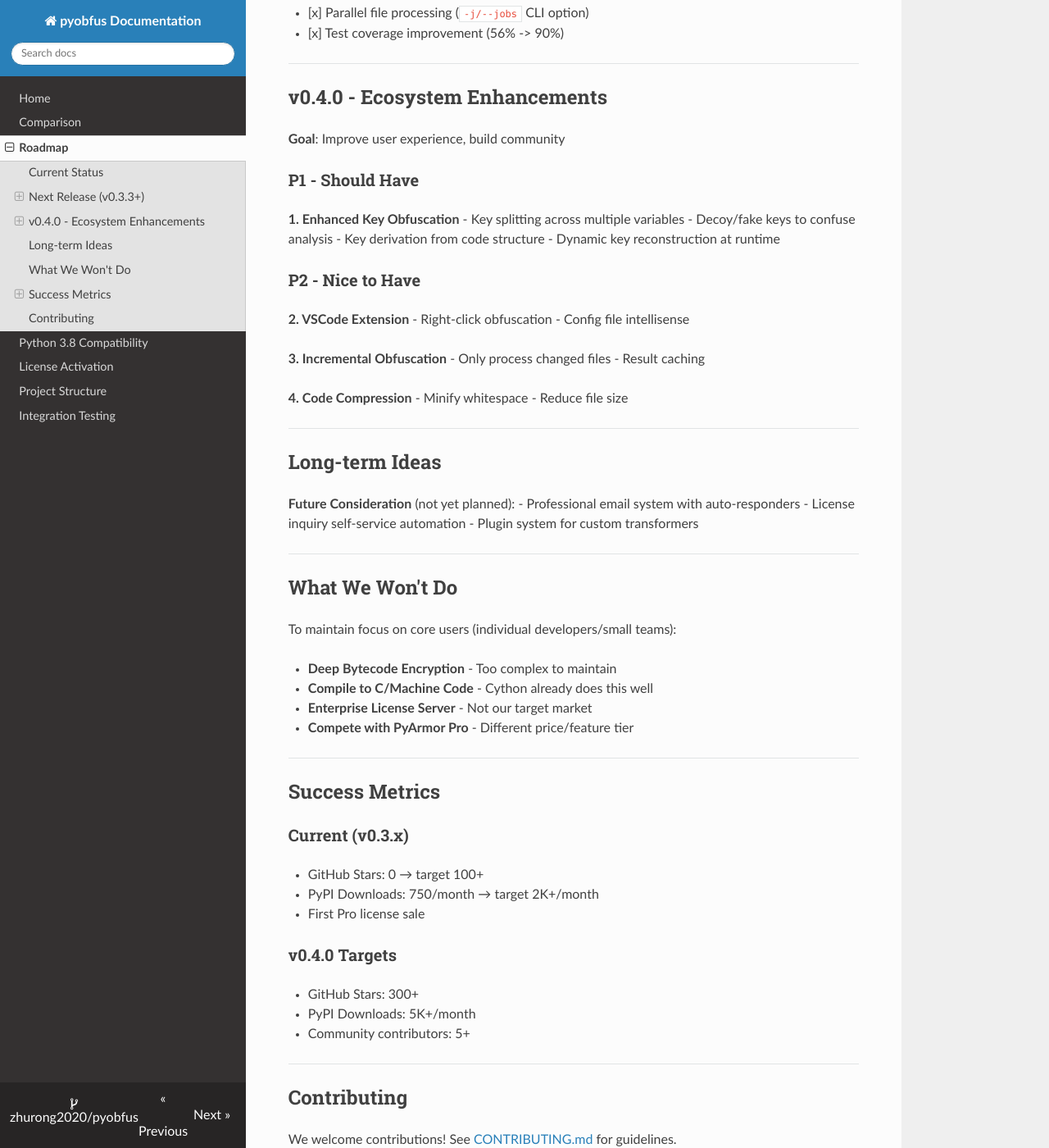
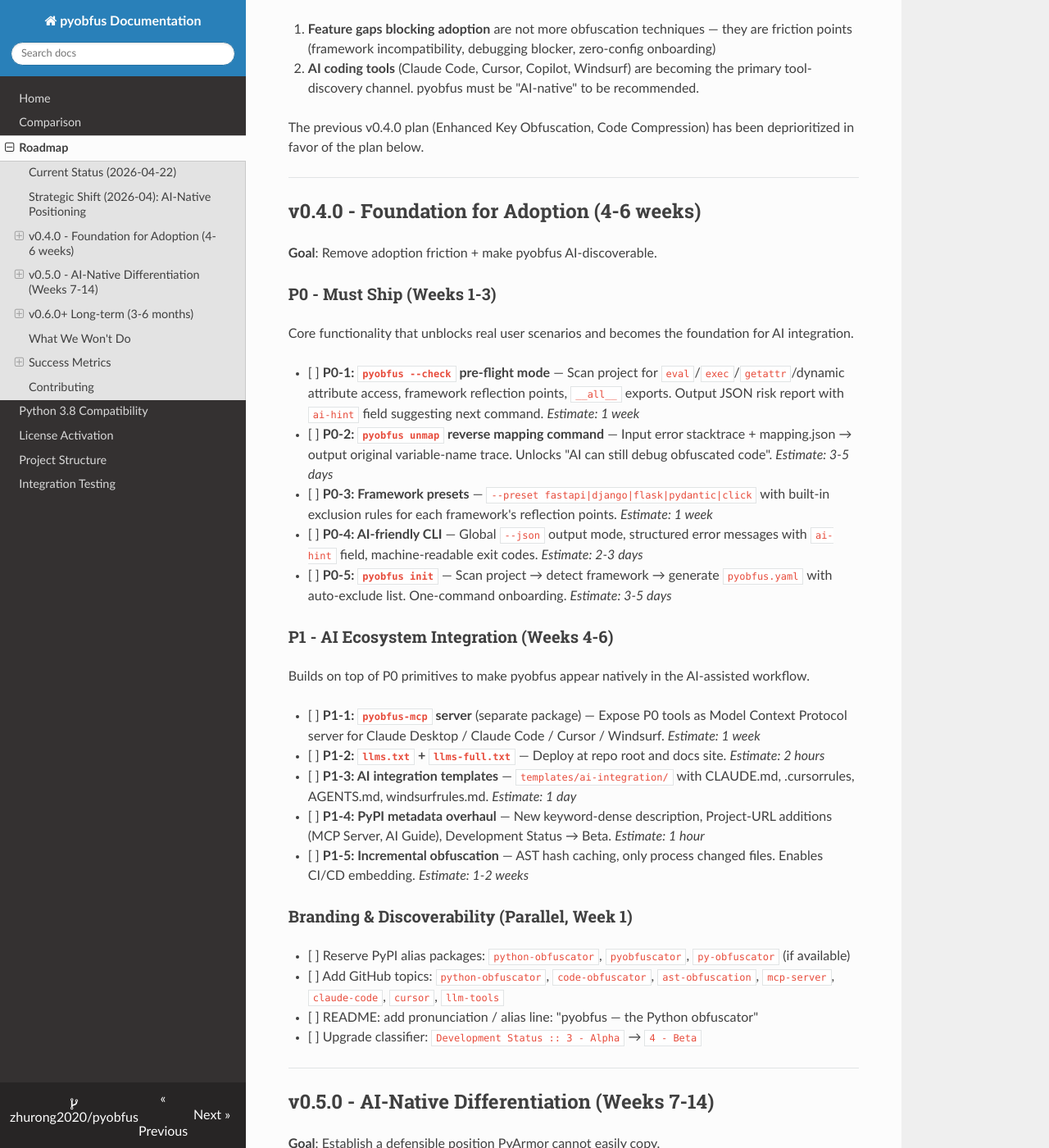
Before and after one commit to zhurong2020/pyobfus, an MkDocs documentation site: the page built from docs/ROADMAP.md, in a window 1280 px wide and 1400 px high, scrolled down 779 px. Shown: the whole window at 82% size. Built offline with MkDocs 1.6.1, drawn with Linux system fonts in a browser that asks for light colours; nearby versions of some CDN libraries; some of the changed text lies outside the part shown.

Commit message:
docs: reshape v0.4 roadmap around AI-native positioning
Drop "Enhanced Key Obfuscation" from v0.4 (no user-demand signal, no AI
recommend value) in favor of an adoption-focused plan:

- P0 (weeks 1-3): --check pre-flight, unmap reverse mapping, framework
  presets, --json/ai-hint CLI, pyobfus init
- P1 (weeks 4-6): pyobfus-mcp server, llms.txt, AI integration templates,
  PyPI metadata overhaul, incremental obfuscation
- P2 (v0.5): Selective Opacity, VSCode extension, --strip-ai-artifacts,
  import obfuscation, numeric obfuscation

AI_INTEGRATION_STRATEGY.md documents the naming signal-density attack
(AI models may not know "pyobfus" by name; solve via alias packages +
co-branding + keyword density), how AI coding tools discover tools in
2026, and the marketing phase that only starts after P0+P1 ship.

Co-Authored-By: Claude Opus 4.7 (1M context) <noreply@anthropic.com>

````diff
--- /dev/null
+++ b/docs/AI_INTEGRATION_STRATEGY.md
@@ -0,0 +1,209 @@
+# AI Integration Strategy
+
+**Status**: Strategic plan (2026-04-22)
+**Owner**: Rong Zhu (@zhurong2020)
+**Related docs**: [ROADMAP.md](ROADMAP.md) · [V0.4_EXECUTION_LOG.md](V0.4_EXECUTION_LOG.md) · [COMPARISON.md](COMPARISON.md)
+
+---
+
+## 1. The Core Problem
+
+As of 2026-04, pyobfus has:
+
+- **PyPI downloads**: ~324 / month (≈ 100 real users after filtering mirror scans)
+- **GitHub stars**: 0
+- **External contributors / issue reporters**: 0
+- **Presence in AI training data**: Near-zero
+
+When a developer asks Claude Code / Cursor / Copilot / Windsurf "how do I obfuscate this Python project", the AI recommends **PyArmor** every time — because PyArmor has been discussed extensively on Stack Overflow, Medium, Reddit, and in blog posts for 5+ years. pyobfus has no such presence.
+
+**Crucially: AI models may not even recognize the name "pyobfus" unless they can look it up live.** Re-training cycles are 6-18 months. We cannot wait.
+
+This document explains how pyobfus breaks out of this cold-start trap.
+
+---
+
+## 2. How AI Coding Tools Actually Discover Tools
+
+Based on observed behavior of Claude Code, Cursor, Copilot, and Windsurf in 2026:
+
+```
+User asks AI: "obfuscate this Python project"
+        ↓
+AI's decision inputs (in order of influence):
+  1. Training data (SO, GitHub READMEs, blogs) — slow to change
+  2. PyPI search results + package descriptions — moderate control
+  3. CLAUDE.md / AGENTS.md / .cursorrules in user's project — full control
+  4. MCP server registry (Anthropic MCP marketplace, Cursor marketplace) — full control
+  5. llms.txt at crawled documentation sites — full control
+  6. `pip install X` then `X --help` + README.md — full control
+```
+
+**Current pyobfus only reaches input #6.** Items 3-5 are entirely within our control and offer instant leverage.
+
+---
+
+## 3. The Naming Signal-Density Strategy
+
+**Renaming is off the table** (7.78k cumulative downloads, existing users, git history). Instead: flood every touchable channel with **explicit co-branding** that associates the name `pyobfus` with generic search terms.
+
+### Immediate actions (all < half a day total)
+
+| Action | How |
+|---|---|
+| **PyPI alias squatting** | Check / reserve `python-obfuscator`, `pyobfuscator`, `py-obfuscator`. Each is a 5-line wrapper: `from pyobfus import *` + a README pointing to the real package. |
+| **Co-branding in every doc header** | Always write: **"pyobfus — the Python obfuscator"** (not "pyobfus: an obfuscator"). Forces the association into training corpora. |
+| **README pronunciation line** | "Pronounced as 'Python obfuscator' (pyobfus)." |
+| **Keyword-dense PyPI description** | From `"Modern Python Code Obfuscator with AST-based Transformations"` to `"pyobfus — Python obfuscator / code obfuscator / AST-based python-obfuscator; AI-native, MCP-ready, modern PyArmor alternative"` |
+| **GitHub topics** | `python-obfuscator`, `code-obfuscator`, `ast-obfuscation`, `mcp-server`, `claude-code`, `cursor`, `llm-tools` |
+| **Dev status upgrade** | `Development Status :: 3 - Alpha` → `4 - Beta` (consistent with 561 tests / 90% coverage) |
+
+Tracked as "Branding quick wins" task.
+
+---
+
+## 4. The Feature → AI Discovery Pipeline
+
+Every P0/P1 feature is scored on three axes:
+
+- **User pain solved** (does anyone hit this problem?)
+- **Defensibility** (can PyArmor copy it in a sprint?)
+- **AI-native smell** (will AI tools reach for it in an agentic workflow?)
+
+### P0 Features — Why each one matters
+
+| Feature | User pain | Defensibility | AI-native smell |
+|---|---|---|---|
+| `--check` pre-flight | "Will obfuscation break my code?" | Medium — PyArmor could copy | High — AI calls it to self-heal |
+| `unmap` reverse mapping | "Now I can't debug in prod" | **High** — PyArmor's C-layer can't support it | **Critical** — unlocks AI-assisted debugging of obfuscated code |
+| Framework presets | "Does it work with FastAPI?" | Low — PyArmor could add presets | High — AI loves preset names |
+| `--json` + ai-hint | "Error message doesn't help me fix it" | Low | **Critical** — AI parses output, chains commands |
+| `pyobfus init` | "What config should I use?" | Low | High — AI's first instinct is "init" |
+
+### P2 Features — Defensibility focus
+
+| Feature | Why PyArmor can't / won't copy |
+|---|---|
+| Selective Opacity (layered protection) | Their entire philosophy is "all-or-nothing bytecode encryption". Layered reveal is architecturally incompatible. |
+| `--strip-ai-artifacts` | Requires semantic AST analysis of AI writing patterns — off PyArmor's roadmap (enterprise-focused). |
+| VSCode extension (marketplace) | PyArmor has no free marketplace footprint. Cold start for them too. |
+
+---
+
+## 5. MCP Server — The Highest-Leverage Single Action
+
+**Model Context Protocol** is Anthropic's open spec (Nov 2024) now adopted by Claude Desktop, Claude Code, Cursor, Windsurf, Zed. A pyobfus MCP server:
+
+### Tools to expose (v0.1)
+
+```python
+tools = [
+    "obfuscate_project(path, preset='balanced', framework=None) -> result",
+    "check_obfuscation_risks(path) -> risk_report",
+    "unmap_traceback(error_text, mapping_file) -> original_trace",
+    "generate_config(framework) -> yaml_config",
+    "explain_mapping(mapping_file, symbol) -> explanation",
+]
+```
+
+### Distribution path
+
+1. Publish `pyobfus-mcp` as standalone Python package
+2. Submit to [Anthropic MCP Registry](https://github.com/modelcontextprotocol/servers)
+3. Documented install snippet for Claude Desktop `claude_desktop_config.json`
+4. Same snippet works in Cursor (`~/.cursor/mcp.json`), Windsurf, Zed
+
+### Expected outcome (30-60 days after publish)
+
+- AI agents with MCP enabled will **autonomously discover and call pyobfus tools** when user intent matches
+- Registry listing = free, permanent exposure to the entire Claude Desktop / Cursor install base
+- Differentiator PyArmor does not have and is 6-12 months from having
+
+---
+
+## 6. llms.txt Standard
+
+Proposed by Jeremy Howard (2024), now crawled by Claude.ai, Perplexity, Cursor. Format:
+
+```
+/llms.txt          — concise project overview (< 200 lines)
+/llms-full.txt     — full API + typical use cases
+/docs/llms.txt     — same at docs site
+```
+
+**Content principle**: Not a README translation. Write as a **decision tree for AI**:
+
+```
+# pyobfus — the Python obfuscator
+
+## When to use
+- Shipping proprietary Python code
+- Protecting logic before PyPI publishing
+- Adding friction layer before binary distribution
+
+## When NOT to use
+- Need compiled performance → use Nuitka
+- Code runs in Jupyter REPL → obfuscation breaks interactive use
+- Government / classified code → use encrypted VM, not obfuscation
+
+## Quick task → command map
+- Library code: `pyobfus src/ --preset safe`
+- FastAPI project: `pyobfus src/ --preset fastapi`
+- Commercial SaaS: `pyobfus src/ --preset commercial --pro`
+- Dry-run check: `pyobfus src/ --check`
+- Debug a trace: `pyobfus unmap --trace error.log --mapping mapping.json`
+```
+
+---
+
+## 7. AI-Integration Templates
+
+Place in `templates/ai-integration/` — users copy into their own projects, which transitively teaches **their** AI tools about pyobfus (viral distribution).
+
+Files:
+
+- `CLAUDE.md` — Claude Code project-level rules
+- `.cursorrules` — Cursor rules (legacy format)
+- `.cursor/rules/pyobfus.mdc` — Cursor new format
+- `AGENTS.md` — generic agent protocol
+- `windsurfrules.md` — Windsurf rules
+- `.github/copilot-instructions.md` — GitHub Copilot instructions
+
+Each template explains (in < 50 lines): when to invoke pyobfus, typical command sequences, `unmap` for debugging, excluded paths for common frameworks.
+
+---
+
+## 8. Marketing Phase (only after P0 + P1 shipped)
+
+Rule: **No marketing article until the MCP server and unmap command are live.** Otherwise we sell vaporware and damage credibility.
+
+### Planned content (weeks 7-8)
+
+| # | Title | Channel | Goal |
+|---|---|---|---|
+| 1 | Enabling Claude Code to auto-obfuscate: pyobfus MCP integration | dev.to, 有心工坊, 知乎 | Technical authority + traffic |
+| 2 | pyobfus vs PyArmor 2026: Python protection in the AI era | Medium, 有心工坊 | Intercept PyArmor searches |
+| 3 | Selective Opacity: the layered obfuscation PyArmor can't do | Hacker News (Show HN), dev.to | Establish original theory |
+| 4 | 5 high-rank Stack Overflow answers: FastAPI obfuscation, reverse-mapping debug, AI-assisted debugging of obfuscated code | Stack Overflow | **Seed training corpus** |
+| 5 | /r/Python weekly showcase post | Reddit | Community exposure |
+| 6 | Product Hunt launch | Product Hunt | One-shot high-visibility |
+
+---
+
+## 9. Measurement Cadence
+
+Every 2 weeks, append a status block to [V0.4_EXECUTION_LOG.md](V0.4_EXECUTION_LOG.md) with:
+
+- PyPI downloads (weekly + monthly, separating mirror noise)
+- GitHub stars / issues / forks
+- MCP server installs
+- AI recommendation blind test: open Claude Desktop + Cursor, ask "obfuscate this Python project", note whether pyobfus appears (target: 3/10 by end of v0.4, 7/10 by end of v0.5)
+
+---
+
+**Bottom line**: The path from 0 stars / 324 downloads to meaningful adoption is **not "more obfuscation techniques"**. It is:
+
+1. Remove onboarding friction (P0)
+2. Become AI-native so AI tools recommend us (P1 MCP + llms.txt + templates)
+3. Build unique positioning PyArmor can't copy (P2 Selective Opacity)
+4. **Only then** broadcast via content (marketing phase)
--- a/docs/ROADMAP.md
+++ b/docs/ROADMAP.md
@@ -1,102 +1,140 @@
 # Development Roadmap
 
-This document outlines **future plans** for pyobfus. For released version history, see [CHANGELOG.md](../CHANGELOG.md).
+This document outlines **future plans** for pyobfus. For released version history, see [CHANGELOG.md](../CHANGELOG.md). For the detailed AI-era positioning strategy, see [AI_INTEGRATION_STRATEGY.md](AI_INTEGRATION_STRATEGY.md). For execution tracking, see [V0.4_EXECUTION_LOG.md](V0.4_EXECUTION_LOG.md).
 
-**Target Users**: Individual developers and small teams
-**Positioning**: Free open-source alternative to commercial tools (PyArmor, Oxyry)
+**Target Users**: Individual developers and small teams shipping Python code in the AI-assisted development era
+**Positioning**: The AI-native Python obfuscator — MCP-ready, framework-aware, open-source alternative to PyArmor
 
 ---
 
-## Current Status
+## Current Status (2026-04-22)
 
 See [CHANGELOG.md](../CHANGELOG.md) for the latest release and version history.
 
-- 560+ tests with 90% coverage
+- v0.3.3 released (2026-03-24)
+- 561 tests with 90% coverage
 - Full Pro feature set available
 - Parallel file processing support (`-j/--jobs`)
+- PyPI downloads: ~324/month (real users ~30%, rest is mirror scanning)
+- GitHub stars: 0 → major visibility problem (see strategy doc)
 
 ---
 
-## Next Release (v0.3.3+)
+## Strategic Shift (2026-04): AI-Native Positioning
 
-### Pending Items
-- None currently planned
+After competitive analysis and PyPI/GitHub signal review, the roadmap below has been reshaped around two insights:
 
-### Recently Completed
-- [x] Performance optimization for large projects (1000+ files)
-- [x] Parallel file processing (`-j/--jobs` CLI option)
-- [x] Test coverage improvement (56% -> 90%)
+1. **Feature gaps blocking adoption** are not more obfuscation techniques — they are friction points (framework incompatibility, debugging blocker, zero-config onboarding)
+2. **AI coding tools** (Claude Code, Cursor, Copilot, Windsurf) are becoming the primary tool-discovery channel. pyobfus must be "AI-native" to be recommended.
+
+The previous v0.4.0 plan (Enhanced Key Obfuscation, Code Compression) has been deprioritized in favor of the plan below.
 
 ---
 
-## v0.4.0 - Ecosystem Enhancements
+## v0.4.0 - Foundation for Adoption (4-6 weeks)
 
-**Goal**: Improve user experience, build community
+**Goal**: Remove adoption friction + make pyobfus AI-discoverable.
 
-### P1 - Should Have
+### P0 - Must Ship (Weeks 1-3)
 
-**1. Enhanced Key Obfuscation**
-- Key splitting across multiple variables
-- Decoy/fake keys to confuse analysis
-- Key derivation from code structure
-- Dynamic key reconstruction at runtime
+Core functionality that unblocks real user scenarios and becomes the foundation for AI integration.
 
-### P2 - Nice to Have
+- [ ] **P0-1: `pyobfus --check` pre-flight mode** — Scan project for `eval`/`exec`/`getattr`/dynamic attribute access, framework reflection points, `__all__` exports. Output JSON risk report with `ai-hint` field suggesting next command. _Estimate: 1 week_
+- [ ] **P0-2: `pyobfus unmap` reverse mapping command** — Input error stacktrace + mapping.json → output original variable-name trace. Unlocks "AI can still debug obfuscated code". _Estimate: 3-5 days_
+- [ ] **P0-3: Framework presets** — `--preset fastapi|django|flask|pydantic|click` with built-in exclusion rules for each framework's reflection points. _Estimate: 1 week_
+- [ ] **P0-4: AI-friendly CLI** — Global `--json` output mode, structured error messages with `ai-hint` field, machine-readable exit codes. _Estimate: 2-3 days_
+- [ ] **P0-5: `pyobfus init`** — Scan project → detect framework → generate `pyobfus.yaml` with auto-exclude list. One-command onboarding. _Estimate: 3-5 days_
 
-**2. VSCode Extension**
-- Right-click obfuscation
-- Config file intellisense
+### P1 - AI Ecosystem Integration (Weeks 4-6)
 
-**3. Incremental Obfuscation**
-- Only process changed files
-- Result caching
+Builds on top of P0 primitives to make pyobfus appear natively in the AI-assisted workflow.
 
-**4. Code Compression**
-- Minify whitespace
-- Reduce file size
+- [ ] **P1-1: `pyobfus-mcp` server** (separate package) — Expose P0 tools as Model Context Protocol server for Claude Desktop / Claude Code / Cursor / Windsurf. _Estimate: 1 week_
+- [ ] **P1-2: `llms.txt` + `llms-full.txt`** — Deploy at repo root and docs site. _Estimate: 2 hours_
+- [ ] **P1-3: AI integration templates** — `templates/ai-integration/` with CLAUDE.md, .cursorrules, AGENTS.md, windsurfrules.md. _Estimate: 1 day_
+- [ ] **P1-4: PyPI metadata overhaul** — New keyword-dense description, Project-URL additions (MCP Server, AI Guide), Development Status → Beta. _Estimate: 1 hour_
+- [ ] **P1-5: Incremental obfuscation** — AST hash caching, only process changed files. Enables CI/CD embedding. _Estimate: 1-2 weeks_
+
+### Branding & Discoverability (Parallel, Week 1)
+
+- [ ] Reserve PyPI alias packages: `python-obfuscator`, `pyobfuscator`, `py-obfuscator` (if available)
+- [ ] Add GitHub topics: `python-obfuscator`, `code-obfuscator`, `ast-obfuscation`, `mcp-server`, `claude-code`, `cursor`, `llm-tools`
+- [ ] README: add pronunciation / alias line: "pyobfus — the Python obfuscator"
+- [ ] Upgrade classifier: `Development Status :: 3 - Alpha` → `4 - Beta`
 
 ---
 
-## Long-term Ideas
+## v0.5.0 - AI-Native Differentiation (Weeks 7-14)
 
-**Future Consideration** (not yet planned):
-- Professional email system with auto-responders
-- License inquiry self-service automation
-- Plugin system for custom transformers
+**Goal**: Establish a defensible position PyArmor cannot easily copy.
+
+### P2 - Differentiation Layer
+
+- [ ] **P2-1: Selective Opacity (Layered Protection)** — `layers:` config allowing users to choose which parts AI can read vs. which are AES-encrypted. Philosophical differentiator. _Estimate: 2-3 weeks_
+- [ ] **P2-2: VSCode Extension** — Right-click obfuscate + yaml IntelliSense + status bar. Marketplace as a new distribution channel. _Estimate: 1-2 weeks_
+- [ ] **P2-3: `--strip-ai-artifacts` mode** — Clean up "# Generated by Claude"-style markers, TODO comments, AI fingerprints before shipping. _Estimate: 1 week_
+- [ ] **P2-4: Import obfuscation (Pro)** — Top-level imports → runtime `importlib` + encrypted strings. Closes gap with PyArmor Pro. _Estimate: 1-2 weeks_
+- [ ] **P2-5: Numeric / Constant obfuscation** — Opaque arithmetic expressions for number literals. _Estimate: 3-5 days_
+
+---
+
+## v0.6.0+ Long-term (3-6 months)
+
+### P3 - Experimental
+
+- [ ] AI-native plugin API — natural-language transformer descriptions, LLM-generated AST plugins
+- [ ] `--output-pyc` optional bytecode-only backend
+- [ ] Enhanced key obfuscation (previously P1 in old plan, now low-priority: no user demand signal)
 
 ---
 
 ## What We Won't Do
 
-To maintain focus on core users (individual developers/small teams):
+To maintain focus on core users (individual developers/small teams in the AI-assisted development era):
 
-- **Deep Bytecode Encryption** - Too complex to maintain
-- **Compile to C/Machine Code** - Cython already does this well
-- **Enterprise License Server** - Not our target market
-- **Compete with PyArmor Pro** - Different price/feature tier
+- **Deep Bytecode Encryption** — Too complex to maintain; conflicts with AI-debuggability goal
+- **Compile to C/Machine Code** — Nuitka/Cython already do this well
+- **Enterprise License Server** — Not our target market
+- **Obfuscation-as-a-Service cloud API** — Conflicts with privacy positioning
 
 ---
 
 ## Success Metrics
 
-### Current (v0.3.x)
-- GitHub Stars: 0 → target 100+
-- PyPI Downloads: 750/month → target 2K+/month
-- First Pro license sale
+### v0.4.0 Targets (6 weeks from 2026-04-22)
 
-### v0.4.0 Targets
-- GitHub Stars: 300+
-- PyPI Downloads: 5K+/month
-- Community contributors: 5+
+- [ ] `pyobfus --check` / `unmap` / `init` shipping and documented
+- [ ] `pyobfus-mcp` server published, usable in Claude Desktop / Cursor / Claude Code
+- [ ] PyPI downloads: 324/month → **1,500+/month**
+- [ ] GitHub stars: 0 → **100+**
+- [ ] First external (non-owner) GitHub issue opened
+- [ ] First Pro license sale
+
+### v0.5.0 Targets
+
+- [ ] VSCode extension live in marketplace with 500+ installs
+- [ ] Selective Opacity shipping — unique positioning secured
+- [ ] PyPI downloads: **5K+/month**
+- [ ] GitHub stars: **300+**
+- [ ] 5+ community contributors
+
+### AI-Era Specific Metrics (New)
+
+| Metric | Target | Measurement |
+|---|---|---|
+| MCP server adoption | 500+ installs | Anthropic MCP Registry / npm stats |
+| AI assistant recommendation rate | 3/10 blind tests | Manual Claude / Cursor queries |
+| llms.txt crawl evidence | Cited in Perplexity / Claude.ai | Referrer logs |
+| CLAUDE.md template forks | 50+ | GitHub Insights |
+| Stack Overflow presence | 5+ answered questions | Manual tracking |
 
 ---
 
 ## Contributing
 
-We welcome contributions! See [CONTRIBUTING.md](../CONTRIBUTING.md) for guidelines.
-
 Feature requests: GitHub issues with `enhancement` tag.
+See [CONTRIBUTING.md](../CONTRIBUTING.md) for guidelines.
 
 ---
 
-**Last Updated**: December 27, 2025
+**Last Updated**: 2026-04-22 — Strategic reshape after AI-era competitive analysis.
````
